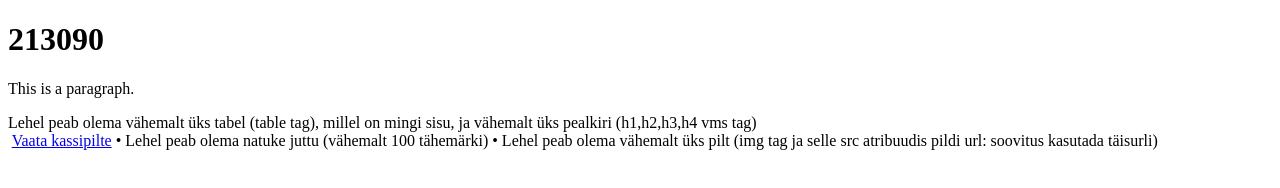
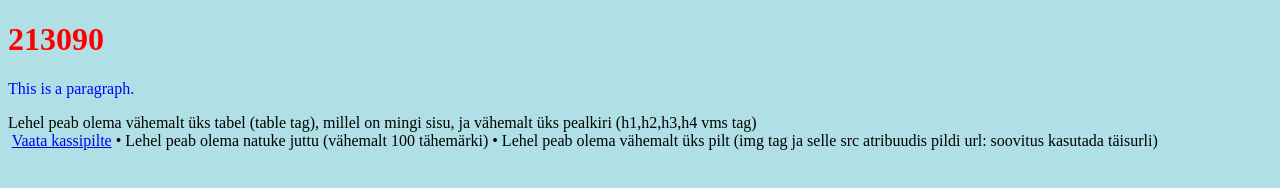
Before and after one commit to Bri593/Bri593.github.io, a plain HTML site: page index.html in a window 1280 px wide. Drawn offline with Linux system fonts and the light colour scheme.

Commit message:
Update index.html

```diff
--- a/index.html
+++ b/index.html
@@ -1,8 +1,13 @@
 <!DOCTYPE html>
 <html>
 <head>
-<title>Page Title</title>
+<title>Hästi lihtne veebileht</title>
 </head>
+<style>
+    body {background-color: powderblue;}
+    h1 {color: red;}
+    p {color: blue;}
+  </style>
 <body>
 
 <h1>213090</h1>
```
